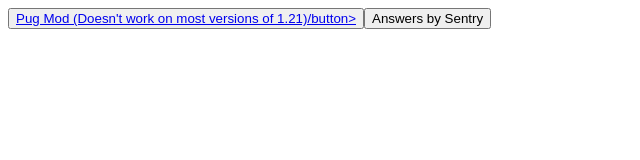
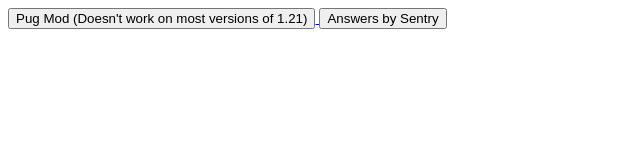
Before and after one commit to LemonLimeSodaGD/lemonlimesodagd.github.io, a plain HTML site: page Minecraft Mods/index.html in a window 1280 px wide. Shown: the whole page, without its empty margins (0-640 px from the left). Drawn offline with Linux system fonts and the light colour scheme.

Commit message:
Update index.html

```diff
--- a/Minecraft Mods/index.html
+++ b/Minecraft Mods/index.html
@@ -1,5 +1,5 @@
-<a href="https:/mcpedl.com/pugs">
-  <button>Pug Mod (Doesn't work on most versions of 1.21)/button>
+<a href="https://mcpedl.com/pugs">
+  <button>Pug Mod (Doesn't work on most versions of 1.21)</button>
 </a>
 <a href="https://sentry.io/answers/">
   <button>Answers by Sentry</button>
```
